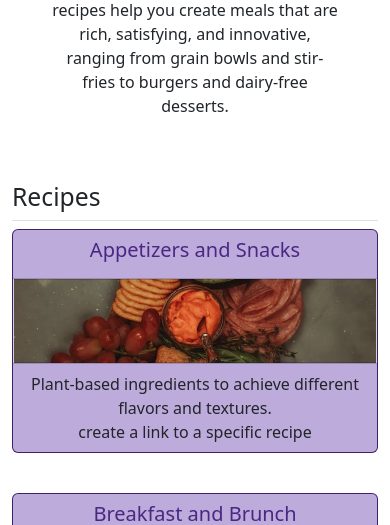
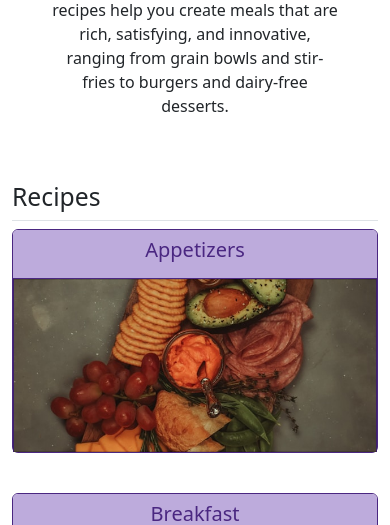
Before and after one commit to shanreed25/Recipe-Sharing-Backend, a Flask app: page /recipes-categories in a window 390 px wide. Shown: the part 525-1050 px from the top of the page. Run offline with Flask 3, Linux system fonts and the light colour scheme.

Commit message:
added recipe layout

```diff
--- a/server.py
+++ b/server.py
@@ -34,12 +34,9 @@ def get_recipes_by_type(recipe_type):
          "appetizers": 1,
          "breakfast": 2,
          "soups": 3,
-         "stews": 4,
          "salads": 5,
          "sides": 6,
          "entrees": 7,
-         "snacks": 8,
-         "brunch": 9,
          "desserts": 10
      }
 
@@ -59,7 +56,7 @@ def get_recipes_by_type(recipe_type):
      finally:
          local_cursor.close()
 
-     template_path = "recipe_category.html"
+     template_path = "recipe_cards_list.html"
      return render_template(template_path, recipes=recipes_list, category_title=recipe_type)
 
 
@@ -72,7 +69,6 @@ def get_recipe_details(recipe_id):
             "SELECT * FROM recipes WHERE recipe_id = ?", [recipe_id]
         )
         recipe = recipe_cursor.fetchone()
-        print(recipe)
         if recipe is None:
             return f"Recipe with ID {recipe_id} not found.", 404
         recipe_details_list = []
@@ -97,9 +93,24 @@ def get_recipe_details(recipe_id):
         # it is the "Pythonic" way to handle such a task
         recipe_details_list = list(recipe[:7])
 
+
+        ingredients_cursor = local_cursor.execute(
+            """
+            SELECT ri.quantity, mu.measurement_unit_name, i.ingredient_name
+            FROM recipes AS r
+            INNER JOIN recipe_ingredient AS ri ON r.recipe_id = ri.recipe_id
+            INNER JOIN measurement_units AS mu ON ri.measurement_unit_id = mu.measurement_unit_id
+            INNER JOIN ingredients AS i ON ri.ingredient_id = i.ingredient_id
+            WHERE r.recipe_id = ?
+            """, [recipe_id]
+        )
+        recipe_ingredients = ingredients_cursor.fetchall()
+        if recipe_ingredients is None:
+            return f"Recipe with ID {recipe_id} ingredients not found.", 404
+
     finally:
         local_cursor.close()
-    return render_template("recipe_detail.html", recipe=recipe_details_list)
+    return render_template("recipe_detail.html", recipe=recipe_details_list, ingredients=recipe_ingredients)
 
 if __name__ == "__main__":
     app.run(debug=True)
--- /dev/null
+++ b/static/css/category-cards.css
@@ -0,0 +1,23 @@
+/*recipe_category_cards.html*/
+.recipe-category-card-title a{
+  text-decoration: none;
+  color: #4A2781;
+  /* font-size: 3rem; */
+}
+
+.category-card {
+  border: .1rem solid #4A2781;
+}
+
+.category-card-image{
+   background-color: #4A2781;
+   background-size: cover;
+   background-repeat: no-repeat;
+   background-position: center;
+}
+
+.category-card-header {
+  background-color: #BDABDC;
+  border-bottom: .1rem solid #4A2781;
+
+}
--- a/static/css/header.css
+++ b/static/css/header.css
@@ -58,30 +58,17 @@ footer {
 }
 
 
-/*recipe_category_cards.html*/
-.recipe-category-card-title a{
-  text-decoration: none;
-  color: #4A2781;
-  /* font-size: 3rem; */
-}
 
-.category-card {
+
+
+
+
+/* Recipe List*/
+.recipe-card-image{
   background-color: #4A2781;
-}
-
-.category-card-image{
   background-size: cover;
   background-repeat: no-repeat;
-}
-
-.category-card-header, .category-card-footer {
-  background-color: #BDABDC;
-
-}
-
-.category-card-image{
-   background-position: center;
-
+ background-position: center;
 }
 
 
@@ -90,3 +77,13 @@ footer {
   border-top: .3rem solid #4A2781;
   border-bottom: .3rem solid #4A2781;
 }
+
+
+.details-card-header{
+  background-color: #BDABDC;
+  border-bottom: .1rem solid #4A2781;
+}
+
+.details-card{
+  border: .1rem solid #4A2781;
+}
--- a/static/css/main.css
+++ b/static/css/main.css
@@ -1 +1,3 @@
-@import url("./header.css")
+@import url("./header.css");
+@import url("./category-cards.css");
+@import url("./recipe-cards.css");
--- /dev/null
+++ b/static/css/recipe-cards.css
@@ -0,0 +1,8 @@
+    .recipe-card-text-clamp {
+        overflow: hidden;
+        text-overflow: ellipsis;
+        display: -webkit-box; /* Required for line-clamp in some browsers */
+        -webkit-line-clamp: 3; /* Set the desired number of lines */
+        -webkit-box-orient: vertical; /* Required for line-clamp */
+        line-clamp: 3; /* Standard property for line clamping */
+    }
--- a/templates/category_list.html
+++ b/templates/category_list.html
@@ -20,56 +20,48 @@
           {# Appetizers #}
           {% set card_image = '../static/images/appetizers.jpg' %}
           {% set category_route = "appetizers" %}
-          {% set category = "Appetizers and Snacks"%}
-          {% set category_text = "Plant-based ingredients to achieve different flavors and textures."%}
+          {% set category = "Appetizers"%}
           {% include "./includes/recipe_category_cards.html" %}
 
-          {# Breakfast and Brunch #}
+          {# Breakfast#}
           {% set card_image = '../static/images/breakfast.jpg' %}
           {% set category_route = "breakfast" %}
-          {% set category = "Breakfast and Brunch"%}
-          {% set category_text = "Plant-based ingredients to achieve different flavors and textures."%}
+          {% set category = "Breakfast"%}
           {% include "./includes/recipe_category_cards.html" %}
 
-          {# Soups and Stews #}
+          {# Soups#}
           {% set card_image = '../static/images/soup.jpg' %}
           {% set category_route = "soups" %}
-          {% set category = "Soups and Stews"%}
-          {% set category_text = "Plant-based ingredients to achieve different flavors and textures."%}
+          {% set category = "Soups"%}
           {% include "./includes/recipe_category_cards.html" %}
 
           {# Salads #}
           {% set card_image = '../static/images/salad.jpg' %}
           {% set category_route = "salads" %}
           {% set category = "Salads"%}
-          {% set category_text = "Plant-based ingredients to achieve different flavors and textures."%}
           {% include "./includes/recipe_category_cards.html" %}
 
           {# Entrees #}
           {% set card_image = '../static/images/pita-entree.jpg' %}
           {% set category_route = "entrees" %}
           {% set category = "Entrees"%}
-          {% set category_text = "Plant-based ingredients to achieve different flavors and textures."%}
           {% include "./includes/recipe_category_cards.html" %}
 
           {# Sides #}
           {% set card_image = '../static/images/pizza-entree.jpg' %}
           {% set category_route = "sides" %}
           {% set category = "Sides"%}
-          {% set category_text = "Plant-based ingredients to achieve different flavors and textures."%}
           {% include "./includes/recipe_category_cards.html" %}
 
           {# Desserts #}
           {% set card_image = '../static/images/dessert2.jpg' %}
           {% set category_route = "desserts" %}
           {% set category = "Desserts"%}
-          {% set category_text = "Plant-based ingredients to achieve different flavors and textures."%}
           {% include "./includes/recipe_category_cards.html" %}
 
           {# Beverages #}
           {% set category_route = "beverages" %}
           {% set category = "Beverages"%}
-          {% set category_text = "Plant-based ingredients to achieve different flavors and textures."%}
           {% include "./includes/recipe_category_cards.html" %}
         </div>
   </section>
--- a/templates/includes/recipe_category_cards.html
+++ b/templates/includes/recipe_category_cards.html
@@ -2,7 +2,7 @@
   class="col-12 col-md-6 mb-4 d-flex text-center justify-content-center"
   style="height: 15rem"
 >
-  <div class="category-card card mb-3" >
+  <div class="category-card card mb-3 w-100" >
     <div class="category-card-header card-header">
       <h5 class="recipe-category-card-title card-title">
           <a href="{{url_for('get_recipes_by_type', recipe_type=category_route)}}" class="card-link">{{ category }}</a>
@@ -11,15 +11,5 @@
 
     <div class="category-card-image card h-100 overflow-hidden rounded-0" style="background-image: url({{card_image}});">
     </div>
-
-    <div class="category-card-footer card-footer">
-      <p class="card-text">
-        {{ category_text }}
-      </p>
-      create a link to a specific recipe
-      {#<a href="{{ url_for('get_recipe', recipe_id=recipe_id) }}" class="btn btn-primary">View Recipe</a>#}
-    </div>
   </div>
-
-
 </div>
--- a/templates/recipe_category.html
+++ b/templates/recipe_cards_list.html
@@ -18,6 +18,6 @@
 {% set item = category_title %}
 {% set list = recipes %}
 
-{% include './includes/recipe_list.html' %}
+{% include './includes/recipe_list_card.html' %}
 
 {% endblock %}
```
Also changed, not shown: templates/includes/recipe_list.html (deleted, +0 -20 lines), templates/includes/recipe_list_card.html (added, +29 -0 lines), templates/recipe_detail.html (+25 -9 lines).
